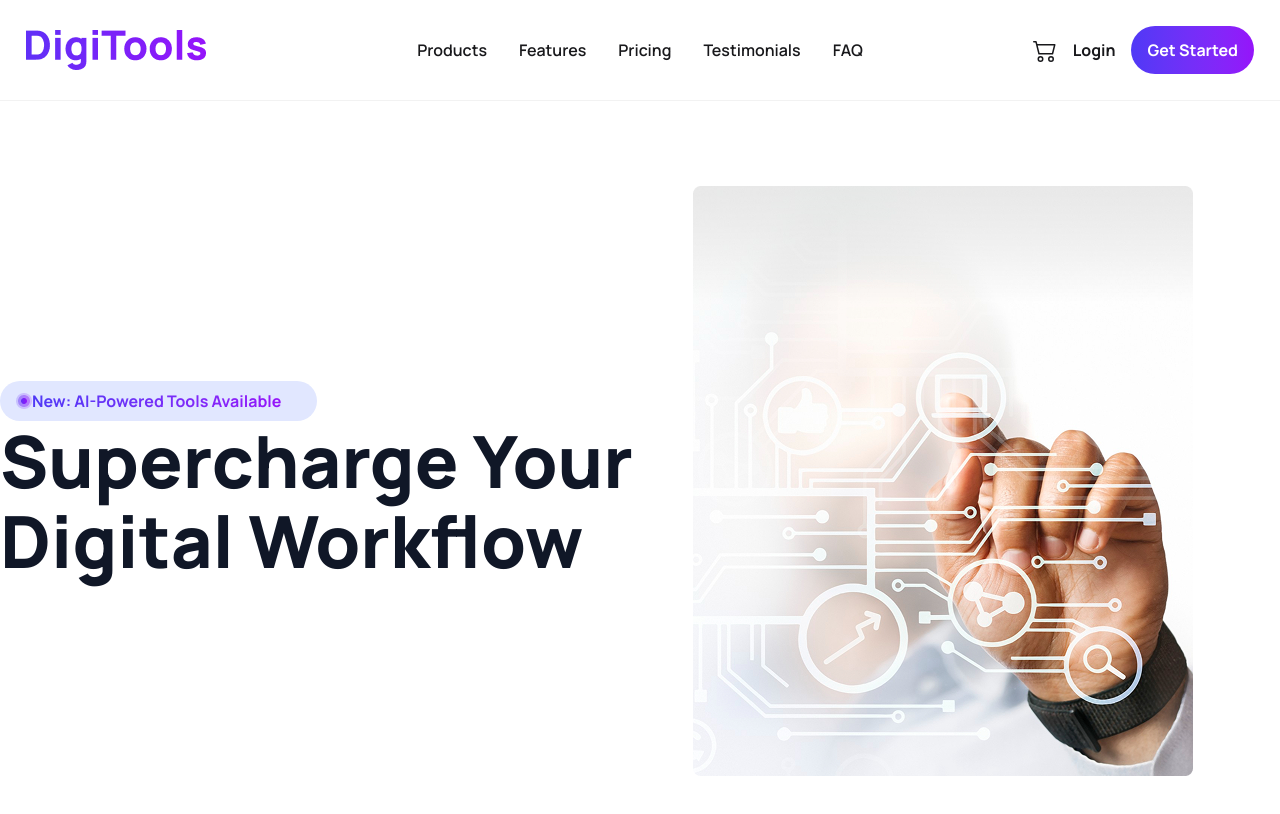
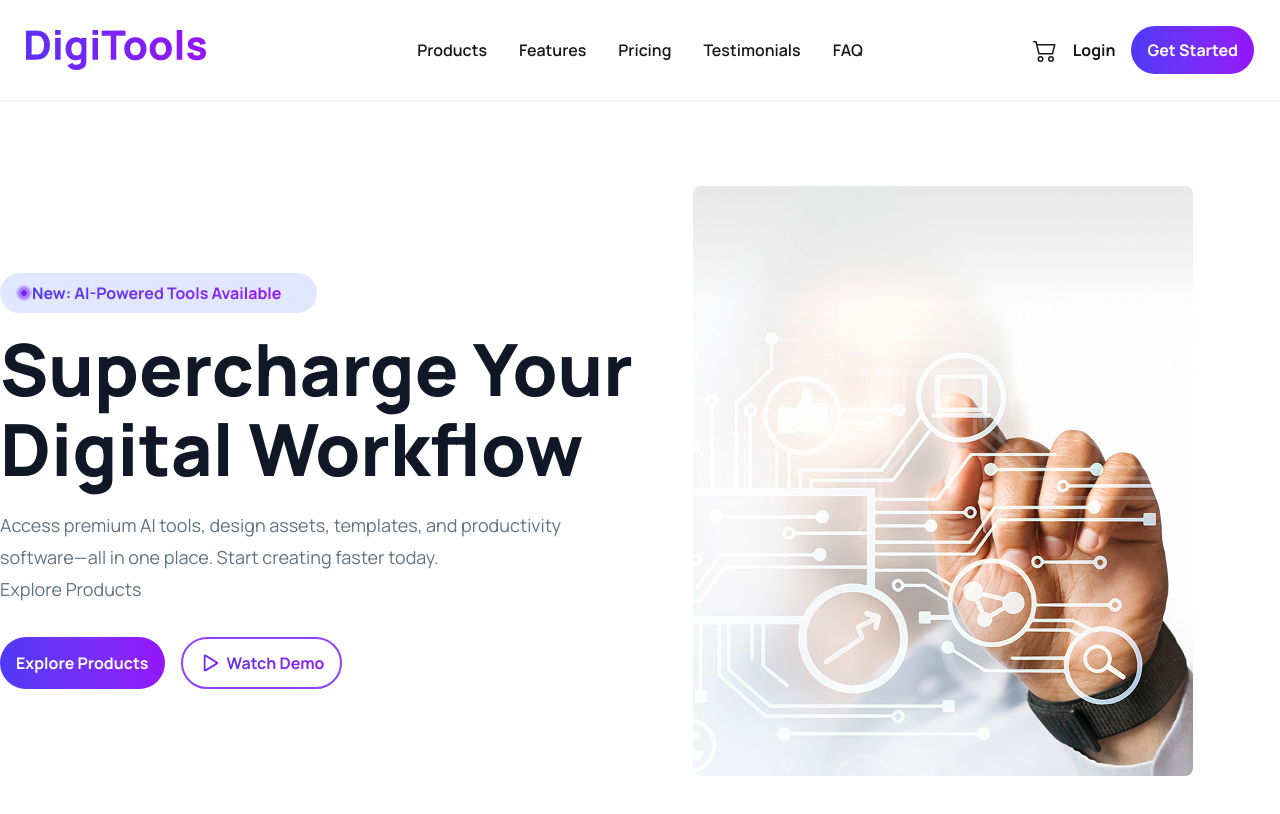
Before and after one commit to taposibarsa/digitools-platform, a React (Vite) app: page / in a window 1280 px wide. Shown: the top 814 px of the page. Built offline with nearby package versions, Linux system fonts and the light colour scheme.

Commit message:
banner content is ready

```diff
--- a/src/Components/NavBar/Banner/Banner.jsx
+++ b/src/Components/NavBar/Banner/Banner.jsx
@@ -1,6 +1,7 @@
 import React from 'react';
 import dotCircle from '../../../assets/dotCircle.png'
 import bannerImg from '../../../assets/banner.png'
+import play from '../../../assets/Play.png'
 
 const Banner = () => {
     return (
@@ -11,7 +12,15 @@ const Banner = () => {
                         <img src={dotCircle} alt="" />
                         <p className=' bg-linear-to-r from-[#4F39F6] to-[#9514FA] bg-clip-text text-transparent '>New: AI-Powered Tools Available</p>
                     </div>
-                    <h1 className='text-[#101727] text-7xl font-extrabold leading-20'>Supercharge Your <br></br> Digital Workflow</h1>
+                    <h1 className='text-[#101727] text-7xl font-extrabold leading-20 mt-4'>Supercharge Your <br></br> Digital Workflow</h1>
+                    <p className='text-[#627382] text-[18px] leading-8 mt-5'>Access premium AI tools, design assets, templates, and productivity <br></br>
+                        software—all in one place. Start creating faster today. <br></br>
+                        Explore Products
+                    </p>
+                    <div className='flex gap-4 mt-8'>
+                        <button className='px-4 py-3 text-white font-bold rounded-full bg-linear-to-r from-[#4F39F6] to-[#9514FA]'>Explore Products</button>
+                        <button className='flex gap-2 items-center text-[16px] font-bold bg-linear-to-r from-[#4F39F6] to-[#9514FA] bg-clip-text text-transparent border-[#9243fa] border-2 rounded-full px-4 py-3 '> <img src={play} alt="" />  Watch Demo</button>
+                    </div>
 
                 </div>
                 <div className='banner-image'>
```
Also changed, not shown: src/assets/Play.png (added).
